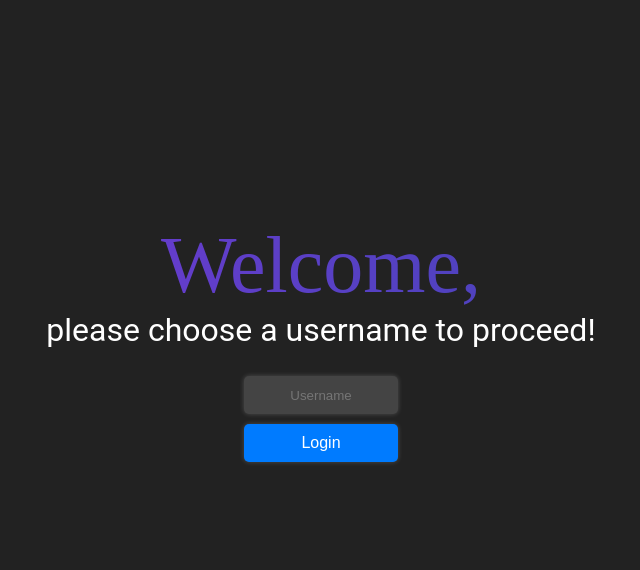
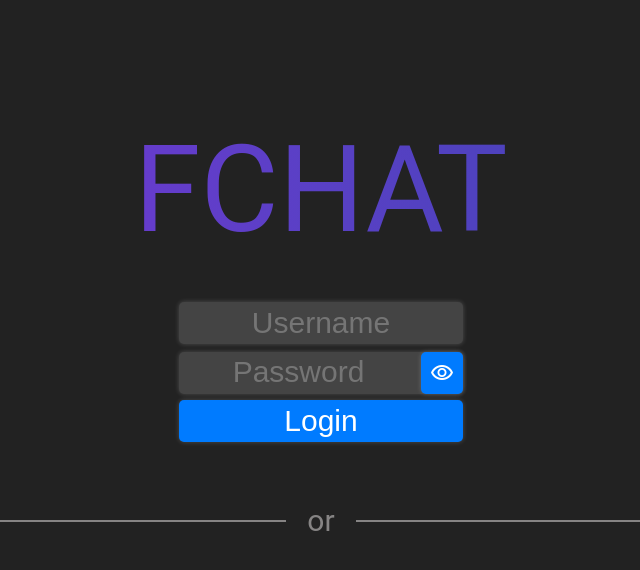
Before and after one commit to MixoMax/fchat, a Flask app: page / in a window 1280 px wide. Shown: the top 570 px of the page, without its empty margins (319-959 px from the left). Run offline with Flask 3, Linux system fonts and the light colour scheme.

Commit message:
restlying of login page -- start of rewrite

```diff
--- a/server-py/main.py
+++ b/server-py/main.py
@@ -68,6 +68,10 @@ def index():
 @app.route('/main.js')
 def serve_js():
     return app.send_static_file('main.js'), {'Content-Type': 'text/javascript'}
+
+@app.route('/login.js')
+def serve_login_js():
+    return app.send_static_file('login.js'), {'Content-Type': 'text/javascript'}
 
 @app.route("/favicon.ico")
 def favicon():
--- /dev/null
+++ b/server-py/static/login.js
@@ -0,0 +1,28 @@
+function change_password_visibility(){
+    const password_visibility_button = document.getElementById("password_visibility_button");
+    const password_field = document.getElementById("password");
+    if (password_visibility_button.value == "true") {
+        password_field.type = "password";
+        password_visibility_button.value = "false";
+        password_visibility_button.innerHTML = "visibility";
+    } else {
+        password_field.type = "text";
+        password_visibility_button.value = "true";
+        password_visibility_button.innerHTML = "visibility_off";
+    }
+}
+
+function login_on_enter(event) {
+    if (event.keyCode == 13) {
+        login();
+    }
+}
+
+function login() {
+    const sender = document.getElementById("username").value;
+    if(sender == "") return;
+    //save username in local storage
+    localStorage.setItem("username", sender);
+    //redirect to chat page
+    window.location.replace("/chat");
+}
--- a/server-py/static/main.js
+++ b/server-py/static/main.js
@@ -129,13 +129,7 @@ function sendMessage(chat_id, sender, message, password) {
     clearChat(chat_id, password);
   }
 
-  function login() {
-    const sender = document.getElementById("username").value;
-    //save username in local storage
-    localStorage.setItem("username", sender);
-    //redirect to chat page
-    window.location.replace("/chat");
-  }
+
 
   async function change_chat() {
     let chat_id = document.getElementById("chat_id").value;
--- a/server-py/static/stylesheet_login.css
+++ b/server-py/static/stylesheet_login.css
@@ -2,62 +2,6 @@ body{
     font-family: "Roboto", sans-serif;
     background-color: #222;
     color: #fff;
-}
-
-#username{
-    position: absolute;
-    top: calc(50% - 24px);
-    left: 50%;
-    width: 150px;
-    height: 36px;
-    transform: translate(-50%, 0%);
-
-    border: none;
-    border-radius: 5px;
-    box-shadow: 0px 0px 5px 0px rgba(255, 255, 255, 0.2);
-    background-color: #444;
-    color: #fff;
-    text-align: center;
-}
-
-#login_button{
-    position: absolute;
-    top: calc(50% + 24px);
-    left: 50%;
-    width: 154px;
-    height: 38px;
-    transform: translate(-50%, 0%);
-
-    border: none;
-    border-radius: 5px;
-    box-shadow: 0px 0px 5px 0px rgba(255, 255, 255, 0.2);
-    background-color: #007bff;
-    color: #fff;
-    text-align: center;
-    font-size: 16px;
-    cursor: pointer;
-}
-
-#welcome_text{
-    position: absolute;
-    top: calc(50% - 180px);
-    left: 50%;
-    width: 100%;
-    transform: translate(-50%, 0%);
-    font-size: 32px;
-    text-align: center;
-    align-items: center;
-    align-content: center;
-    align-self: center;
-}
-
-#welcome{
-    font-family: Work Sans sans-serif;
-    font-size: 80px;
-    background: linear-gradient(to right, #872cda, #6f39d1, #5940c5, #4643b8, #3545aa);
-    background-clip: text;
-    -webkit-background-clip: text;
-    -webkit-text-fill-color: transparent;
 }
 
 button{
@@ -70,6 +14,135 @@ button{
     box-shadow: 0px 0px 5px 0px rgba(255, 255, 255, 0.2);
 }
 
+#username{
+    position: absolute;
+    top: calc(50% - 98px);
+    left: 50%;
+    width: 280px;
+    height: 40px;
+    transform: translate(-50%, 0%);
+
+    border: none;
+    border-radius: 5px;
+    box-shadow: 0px 0px 5px 0px rgba(255, 255, 255, 0.2);
+    background-color: #444;
+    color: #fff;
+    text-align: center;
+    font-family: "Work Sans" sans-serif;
+    font-size: 30px;
+}
+
+#password_input{
+    position: absolute;
+    top: calc(50% - 48px);
+    left: 50%;
+    width: 284px;
+    height: 42px;
+    transform: translate(-50%, 0%);
+
+    border: none;
+    border-radius: 5px;
+    box-shadow: 0px 0px 5px 0px rgba(255, 255, 255, 0.2);
+    background-color: #444;
+    color: #fff;
+    text-align: center;
+    font-family: "Work Sans" sans-serif;
+    font-size: 30px;
+}
+
+#password{
+    position: fixed;
+    height: 38px;
+    width: 235px;
+    background-color: transparent;
+    left: 0px;
+    top: 0px;
+
+    border: none;
+    border-radius: 5px;
+    color: #fff;
+    text-align: center;
+    font-family: "Work Sans" sans-serif;
+    font-size: 30px;
+    box-shadow: none;
+}
+
+#password_visibility_button{
+    position: fixed;
+    width: 42px;
+    height: 42px;
+    top: 0%;
+    right: 0%;
+}
+
+#login_button{
+    position: absolute;
+    top: calc(50% + 0px);
+    left: 50%;
+    width: 284px;
+    height: 42px;
+    transform: translate(-50%, 0%);
+
+    border: none;
+    border-radius: 5px;
+    box-shadow: 0px 0px 5px 0px rgba(255, 255, 255, 0.2);
+    background-color: #007bff;
+    color: #fff;
+    text-align: center;
+    font-size: 16px;
+    cursor: pointer;
+    font-family: "Work Sans" sans-serif;
+    font-size: 30px;
+}
+
+#welcome_text{
+    position: absolute;
+    font-family: "Work Sans" sans-serif;
+    font-size: 120px;
+    background: linear-gradient(to right, #872cda, #6f39d1, #5940c5, #4643b8, #3545aa);
+    background-clip: text;
+    -webkit-background-clip: text;
+    -webkit-text-fill-color: transparent;
+    top: calc(50% - 280px);
+    left: 50%;
+    width: 100%;
+    transform: translate(-50%, 0%);
+    text-align: center;
+    align-items: center;
+    align-content: center;
+    align-self: center;
+}
+
+.line{
+    position: absolute;
+    top: calc(50% + 120px);
+    width: 40%;
+    border: 1px solid #868484;
+}
+
+#line-text{
+    position: absolute;
+    top: calc(50% + 102.5px);
+    left: 50%;
+    width: 100%;
+    height: 50px;
+    transform: translate(-50%, 0%);
+    background-color: transparent;
+    color: #868484;
+    text-align: center;
+    font-size: 30px;
+}
+
+#line-left{
+    right: calc(50% + 35px);
+    width: min(500px, calc(50% - 35px - 7.5%));
+}
+
+#line-right{
+    left: calc(50% + 35px);
+    width: min(500px, calc(50% - 35px - 7.5%));
+}
+
   /* Hover effect for buttons */
 #login_button:hover{
     background-color: #0062cc;
--- a/server-py/templates/login.html
+++ b/server-py/templates/login.html
@@ -2,14 +2,21 @@
 <html lang="en">
 <head>
     <title>Login</title>
-    <script src="./main.js"></script>
+    <script src="./login.js"></script>
 
     <link rel = "stylesheet" href = "./stylesheet_login.css" />
+    <link rel="stylesheet" href="https://fonts.googleapis.com/css2?family=Material+Symbols+Outlined:opsz,wght,FILL,GRAD@48,400,0,0" />
+    <link rel="stylesheet" href="https://fonts.googleapis.com/css2?family=Material+Symbols+Outlined:opsz,wght,FILL,GRAD@48,400,0,0" />
 </head>
-<body>
-    <div id="welcome_text"><div id="welcome">Welcome,</div>please choose a username to proceed!</div>
-    <input type="text" id="username" name="username" placeholder="Username"><br>
+    <div id="welcome_text">FCHAT</div>
+    <input type="text" id="username" name="username" placeholder="Username" onkeydown="login(event)"><br>
+    <div id="password_input">
+        <input type="password" id="password" placeholder="Password" onkeydown="login_on_enter(event)" />
+        <button class="material-symbols-outlined" onclick="change_password_visibility()" value=false id="password_visibility_button">visibility<br>
+    </div>
     <button id="login_button" onclick="login()">Login</button>
-
+    <div class="line" id="line-left"></div>
+    <div id="line-text">or</div>
+    <div class="line" id="line-right"></div>
 </body>
 </html>
```
